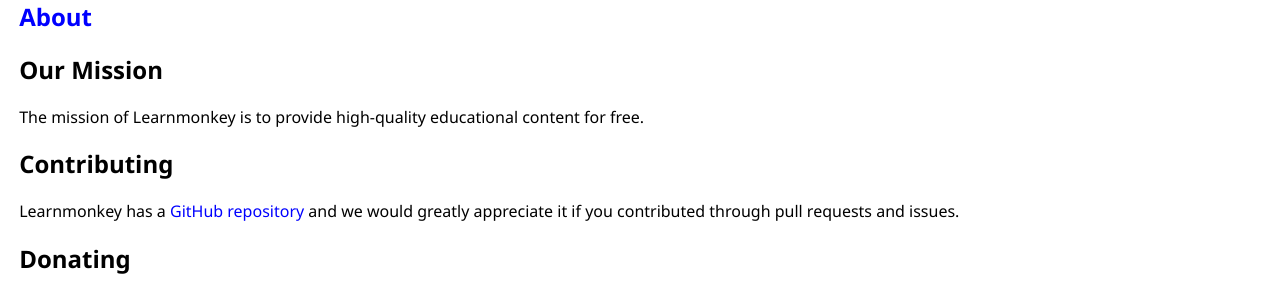
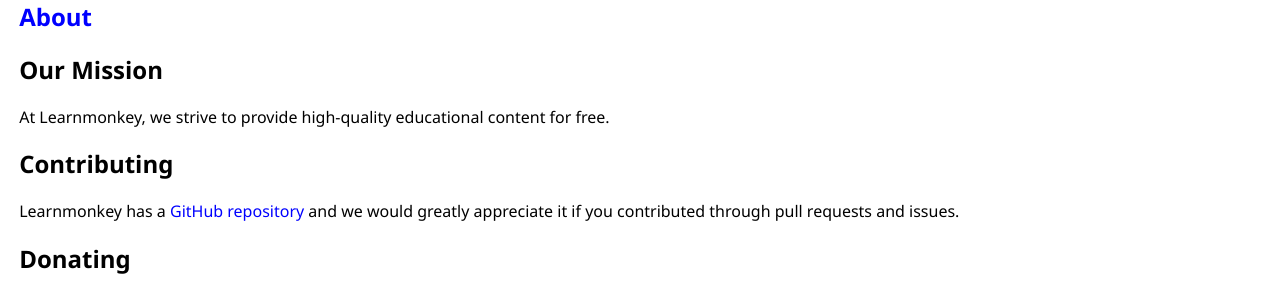
Before and after one commit to learnmonkey/learnmonkey.github.io, a Jekyll site: the page built from index.html, in a window 1280 px wide. Shown: the part 226-523 px from the top of the page. Built offline with Jekyll 4.4.1, drawn with Linux system fonts in a browser that asks for light colours; nearby versions of some CDN libraries.

Commit message:
change mission statement

```diff
--- a/about.html
+++ b/about.html
@@ -13,7 +13,7 @@
 
 <section>
     <h2>Our Mission</h2>
-    <p>At Learnmonkey, our mission is to provide high-quality educational content to anyone with an internet access for free.</p>
+    <p>At Learnmonkey, we strive to provide high-quality educational content for free.</p>
 </section>
 
 <section>
--- a/index.html
+++ b/index.html
@@ -12,7 +12,7 @@
 <section>
     <h1><a href="/about/">About</a></h1>
     <h2>Our Mission</h2>
-    <p>The mission of Learnmonkey is to provide high-quality educational content for free.</p>
+    <p>At Learnmonkey, we strive to provide high-quality educational content for free.</p>
     <h2>Contributing</h2>
     <p>Learnmonkey has a <a href="https://github.com/learnmonkey/learnmonkey.github.io">GitHub repository</a> and we would greatly appreciate it if you contributed through pull requests and issues.</p>
     <h2>Donating</h2>
```
